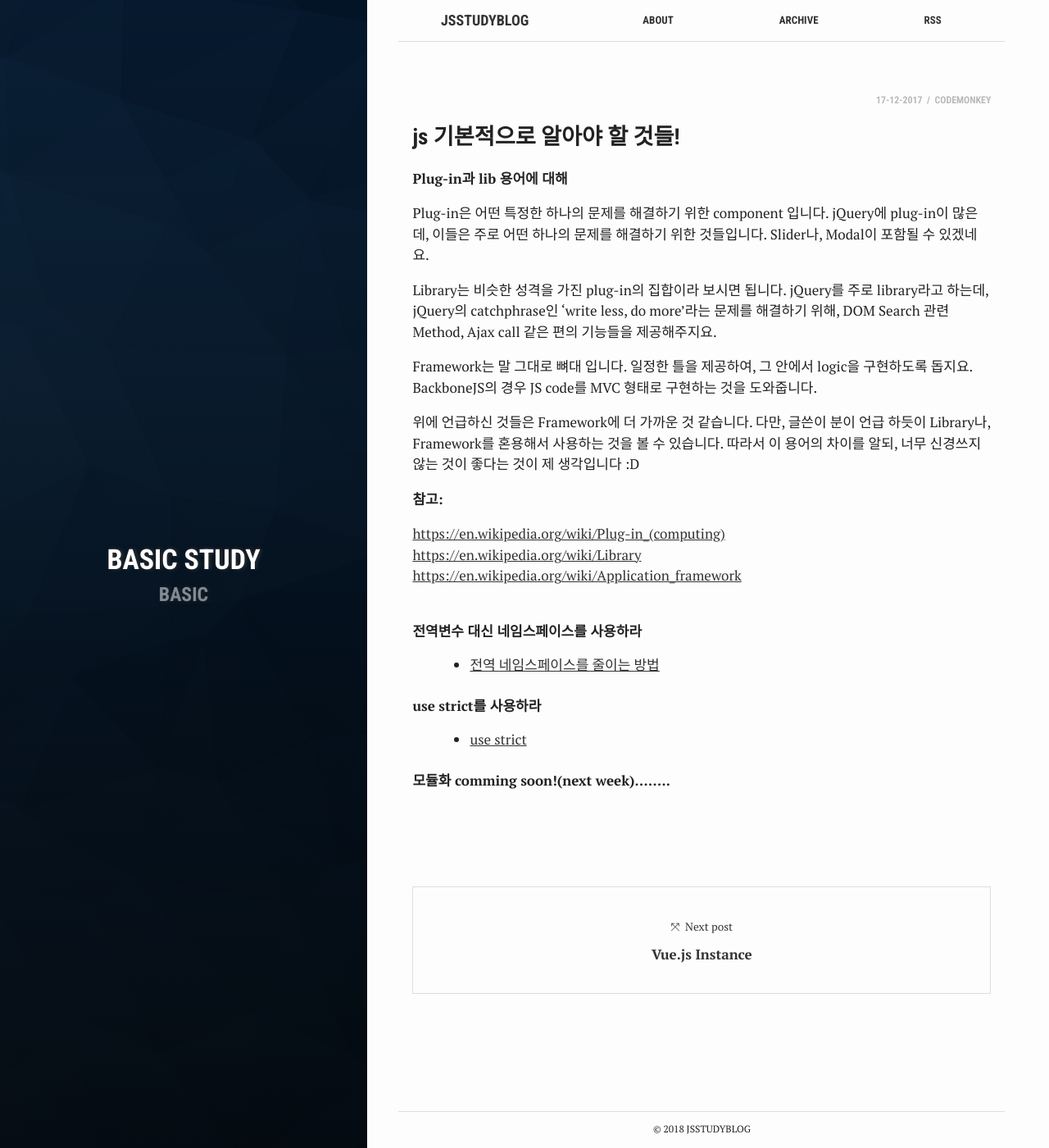
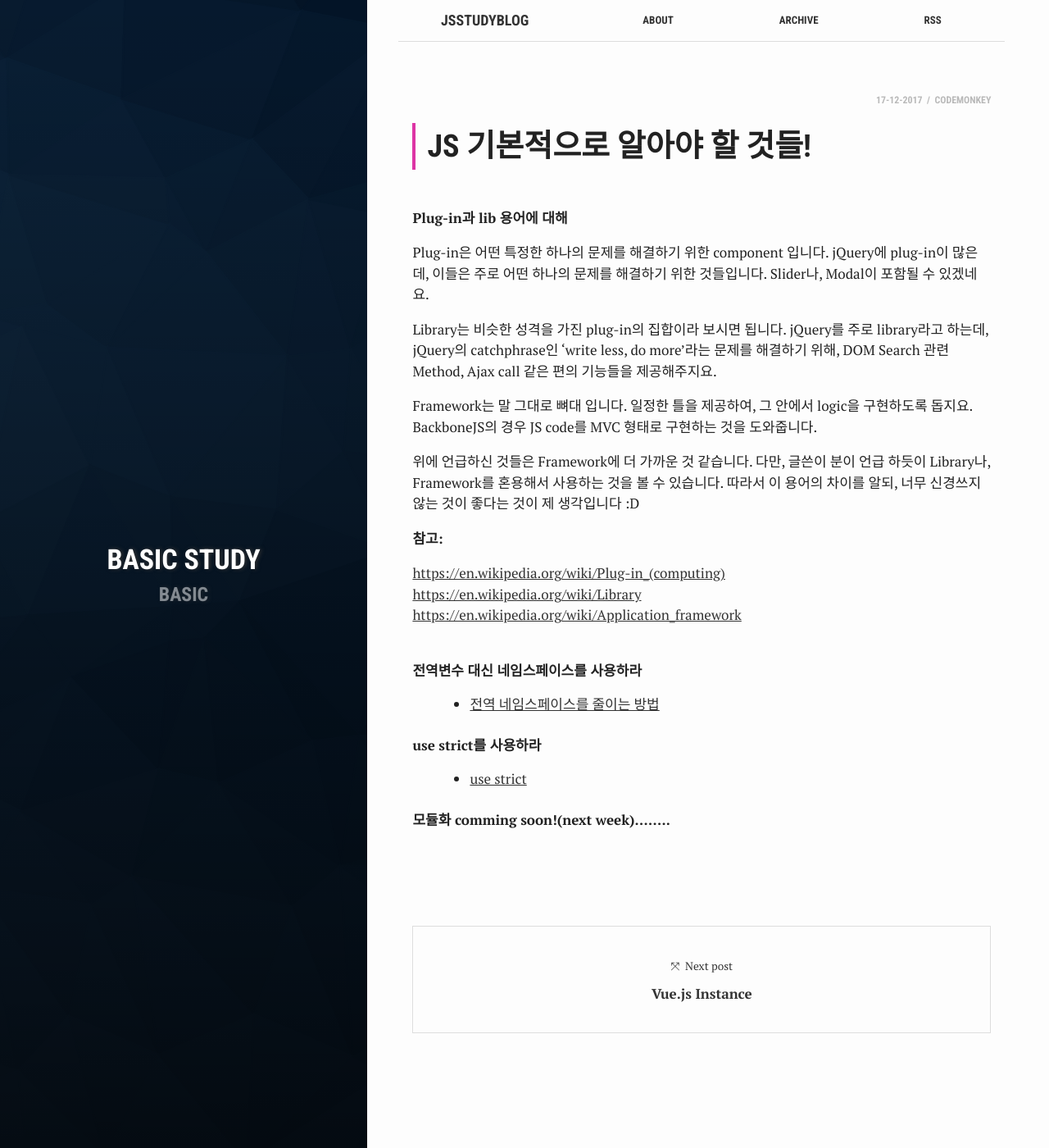
Before and after one commit to minsukong/jsStudyBlog, a Jekyll site: the page built from _posts/2017-12-21-jsBasic.md, in a window 1280 px wide and 1400 px high. Shown: the whole window at 82% size. Built offline with Jekyll 4.4.1, drawn with Linux system fonts in a browser that asks for light colours; comment, search, counter and statistics services are not loaded.

Commit message:
style update

```diff
--- a/assets/_sass/_layout.scss
+++ b/assets/_sass/_layout.scss
@@ -258,6 +258,25 @@ article {
 }
 
 .post-content {
+  h3 {
+    position: relative;
+    margin: 18px 0 46px;
+    padding-left: 18px;
+    font-size: 38px;
+    font-weight: bold;
+    text-transform: uppercase;
+
+    &::before {
+      content: "";
+      width: 4px;
+      position: absolute;
+      left: 0;
+      top: 0;
+      bottom: 0;
+      background-color: rgb(221, 52, 165);
+    }
+  }
+
   h4 {
     position: relative;
     margin: 18px 0 24px;
```
